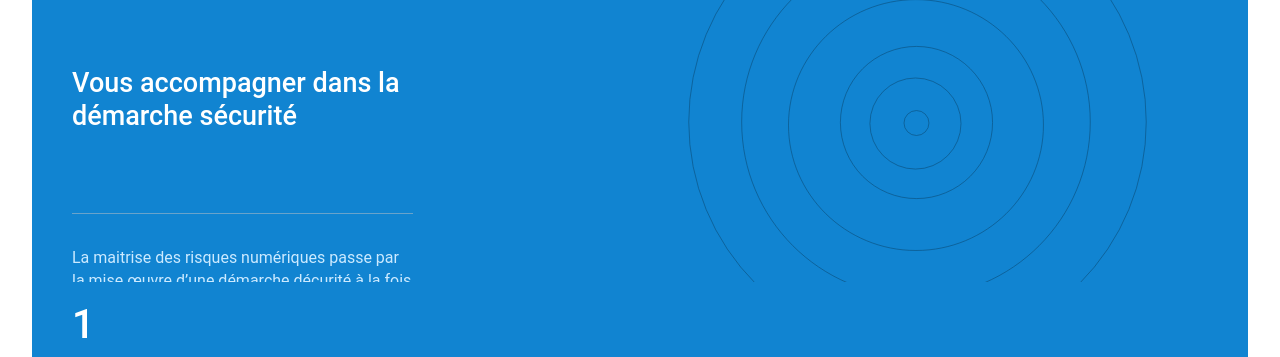
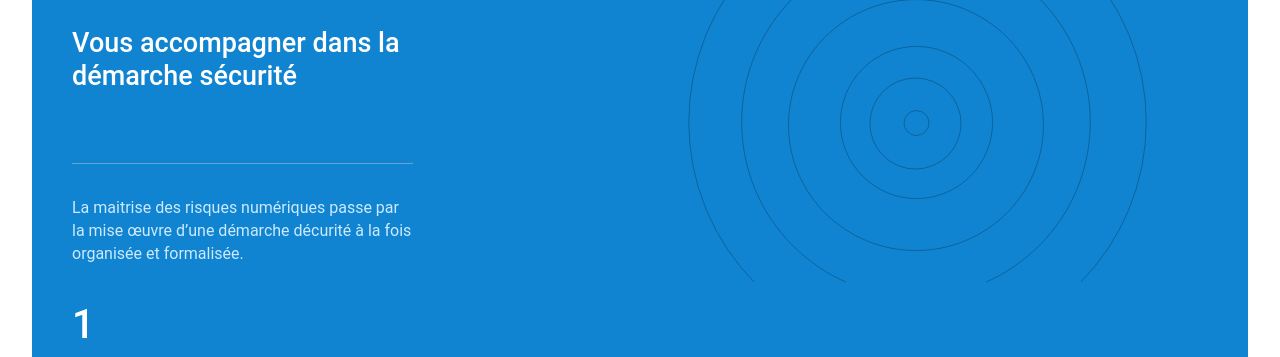
Before and after one commit to MaxHiit/vite-vanilla-app, a website built with Vite: page index.html in a window 1280 px wide. Shown: the part 95-452 px from the top of the page. Built offline with nearby package versions, Linux system fonts and the light colour scheme.

Commit message:
fix accordion height when is active and not active

```diff
--- a/style.css
+++ b/style.css
@@ -78,7 +78,7 @@ img {
 
 .accordion.active > .accordion-wrapper-content {
 	height: auto;
-	max-height: 320px;
+	min-height: 320px;
 }
 
 .accordion-content {
@@ -318,12 +318,8 @@ img {
 		max-width: 30%;
 	}
 
-	.accordion-title {
-		margin-bottom: 80px;
-	}
-
 	.accordion-subtitle {
-		margin-bottom: 80px;
+		margin-bottom: 70px;
 	}
 
 	.accordion-image {
```
